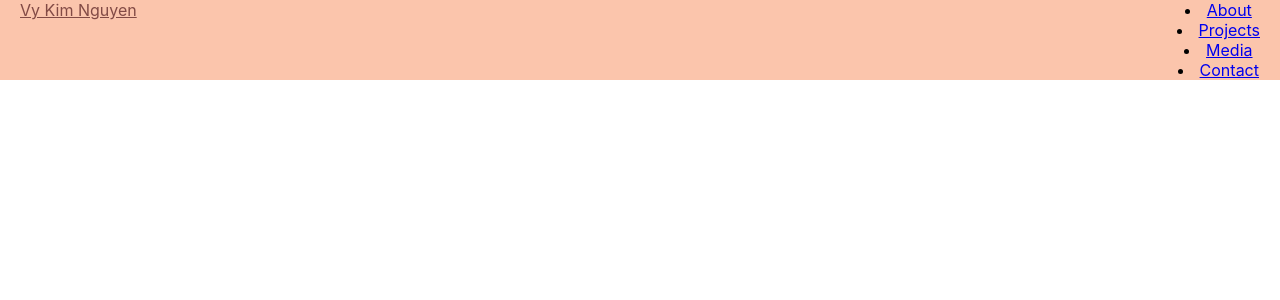
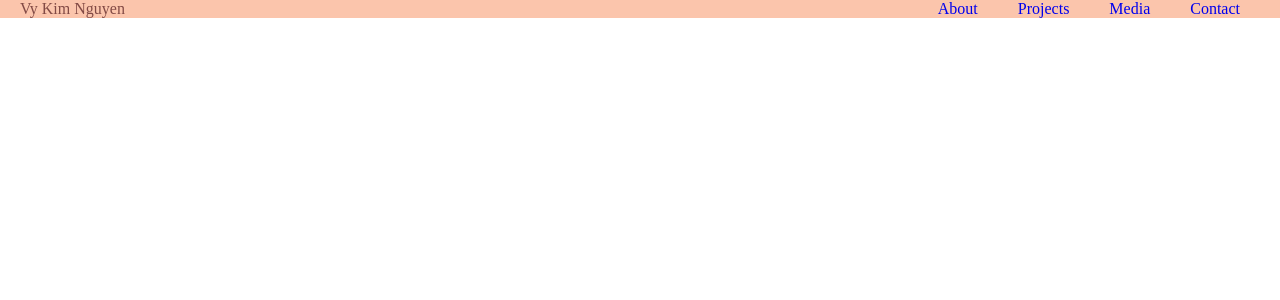
Before and after one commit to kiminim/personal-website-v2, a React (Create React App) app: page / in a window 1280 px wide. Shown: the top 300 px of the page. Built offline with nearby package versions, Linux system fonts and the light colour scheme.

Commit message:
added flexbox and removed bullet points for navbar

```diff
--- a/src/components/Navbar.js
+++ b/src/components/Navbar.js
@@ -8,16 +8,16 @@ function Navbar() {
         Vy Kim Nguyen
       </a>
       <div className="nav-menu">
-        <li>
+        <li className="item">
           <a href="/about">About</a>
         </li>
-        <li>
+        <li className="item">
           <a href="/projects">Projects</a>
         </li>
-        <li>
+        <li className="item">
           <a href="/media">Media</a>
         </li>
-        <li>
+        <li className="item">
           <a href="/contact">Contact</a>
         </li>
       </div>
--- a/src/styles/Navbar.css
+++ b/src/styles/Navbar.css
@@ -1,8 +1,14 @@
+* {
+  font-family: 'Comfortaa', cursive;
+  text-decoration: none;
+}
+
 .navigation {
   background-color: hsl(19, 91%, 83%);
   justify-content: space-between;
   display: flex;
   padding: 0 20px;
+  justify-content: space-between;
 }
 
 .logo {
@@ -11,5 +17,15 @@
 }
 
 .nav-menu {
-  display: inline-block;
+  display: flex;
+  justify-content: space-between;
 }
+
+.item {
+  list-style: none;
+  padding: 0 20px;
+}
+
+a:visited {
+  color: hsl(5, 31%, 39%);
+}
```
